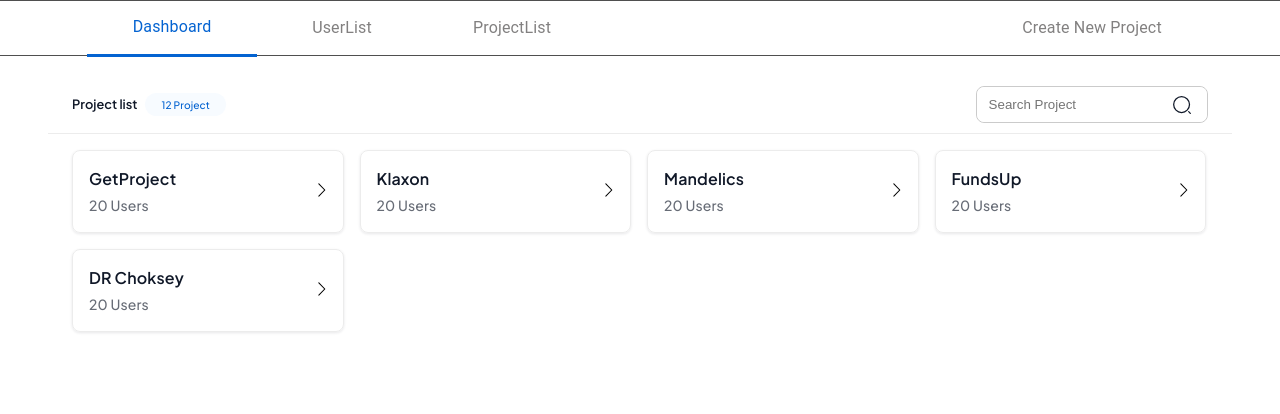
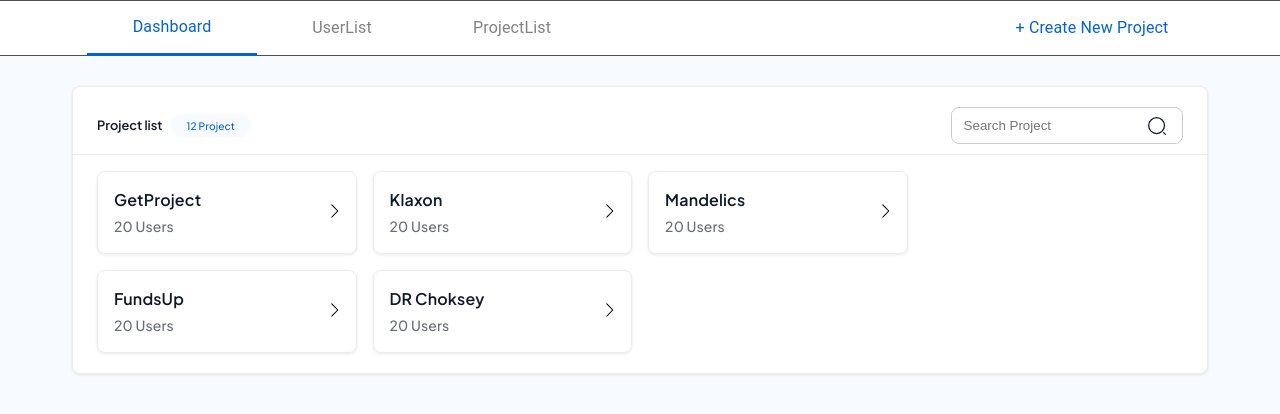
Before and after one commit to MunafHajir/tasksheet-manager, a React (Create React App) app in the folder tasksheet-manager/: page /ProjectList in a window 1280 px wide. Shown: the top 414 px of the page. Built offline with nearby package versions, Linux system fonts and the light colour scheme.

Commit message:
Fixed Folder Structure And Added The Rooutes

```diff
--- a/tasksheet-manager/src/Containers/Dashboard/DashboardTabs/DashboardMain.jsx
+++ b/tasksheet-manager/src/Containers/Dashboard/DashboardTabs/DashboardMain.jsx
@@ -49,13 +49,13 @@
 //   return (
 //     <div
 //       role="tabpanel"
-//       hidden={value !== index}
+//       hidden={value !=== index}
 //       id={`simple-tabpanel-${index}`}
 //       aria-labelledby={`simple-tab-${index}`}
 //       {...other}
 //       className={classes.CustomTabPanel}
 //     >
-//       {value === index && (
+//       {value ==== index && (
 //         <Box sx={{ p: 3, minHeight: "90vh" }}>
 //           <Typography className={classes.customTabPanel}>{children}</Typography>
 //         </Box>
@@ -169,38 +169,55 @@ const useStyle = createUseStyles({
     width: "170px",
     display: "flex",
     justifyContent: "center",
-    alignItems:'center',
+    alignItems: "center",
   },
-  creteProjectWidth:{
-    width:'232px',
+  creteProjectWidth: {
+    width: "232px",
     display: "flex",
+    color: "#0463D1",
     justifyContent: "center",
+    height: "56px",
   },
   flex: {
     display: "flex",
-    padding:'15px',
+    padding: "15px",
     justifyContent: "center",
   },
   activeLink: {
     color: "#828080",
     textDecoration: "none",
+    height: "56px",
+    width: "100%",
+    display: "flex",
+    justifyContent: "center",
+    alignItems: "center",
+  },
+  actLink:{
+    color: "#0463D1",
+    textDecoration: "none",
+    height: "56px",
+    width: "100%",
+    display: "flex",
+    justifyContent: "center",
+    alignItems: "center",
   },
   focusedTab: {
     width: "100%",
     display: "flex",
     justifyContent: "center",
-    height:'100%',
+    height: "100%",
     borderBottom: "3px solid #0463D1",
     color: "#0463D1",
-    padding:'15px',
-    textDecoration:'none'
+    // padding:'15px 0',
+    alignItems: "center",
+    textDecoration: "none",
   },
 });
 
 const DashboardMain = () => {
   const classes = useStyle();
   const [currentTab, setCurrentTab] = useState("Dashboard");
-  const handleFocus = (tab) => {
+  const handleFocus = tab => {
     setCurrentTab(`${tab}`);
   };
   return (
@@ -209,10 +226,17 @@ const DashboardMain = () => {
       <Box className={classes.DasboardMain}>
         <Box className={classes.flex}>
           <Box
-            className={ classes.width}
+            className={classes.width}
             onClick={() => handleFocus("Dashboard")}
           >
-            <Link to="/" className={currentTab=='Dashboard' ? classes.focusedTab : classes.activeLink}>
+            <Link
+              to="/"
+              className={
+                currentTab === "Dashboard"
+                  ? classes.focusedTab
+                  : classes.activeLink
+              }
+            >
               Dashboard
             </Link>
           </Box>
@@ -220,7 +244,14 @@ const DashboardMain = () => {
             className={classes.width}
             onClick={() => handleFocus("UserList")}
           >
-            <Link to="/UserList" className={currentTab=='UserList' ? classes.focusedTab : classes.activeLink}>
+            <Link
+              to="/UserList"
+              className={
+                currentTab === "UserList"
+                  ? classes.focusedTab
+                  : classes.activeLink
+              }
+            >
               UserList
             </Link>
           </Box>
@@ -228,14 +259,31 @@ const DashboardMain = () => {
             className={classes.width}
             onClick={() => handleFocus("ProjectList")}
           >
-            <Link to="/ProjectList" className={currentTab=='ProjectList' ? classes.focusedTab : classes.activeLink}>
+            <Link
+              to="/ProjectList"
+              className={
+                currentTab === "ProjectList"
+                  ? classes.focusedTab
+                  : classes.activeLink
+              }
+            >
               ProjectList
             </Link>
           </Box>
         </Box>
-        <Box className={classes.creteProjectWidth} onClick={() => handleFocus("Create New Project")}>
-          <Link to="/CreateNewProject" className={currentTab=='Create New Project' ? classes.focusedTab : classes.activeLink}>
-            Create New Project
+        <Box
+          className={classes.creteProjectWidth}
+          onClick={() => handleFocus("Create New Project")}
+        >
+          <Link
+            to="/CreateNewProject"
+            className={
+              currentTab === "Create New Project"
+                ? classes.focusedTab
+                : classes.actLink
+            }
+          >
+            + Create New Project
           </Link>
         </Box>
       </Box>
--- a/tasksheet-manager/src/Containers/Dashboard/DashboardProjectList/Card/CardContainer.jsx
+++ b/tasksheet-manager/src/Containers/DashboardProjectList/Card/CardContainer.jsx
@@ -1,8 +1,7 @@
-import Card from "Containers/Dashboard/DashboardProjectList/Card/Card";
-import { reRender } from "Stores/Action/Action";
+import Card from "./Card";
 import React from "react";
 import { createUseStyles } from "react-jss";
-import { useDispatch } from "react-redux";
+// import { useDispatch } from "react-redux";
 import { useNavigate } from "react-router-dom";
 
 const useStyle = createUseStyles({
@@ -27,7 +26,7 @@ const useStyle = createUseStyles({
 });
 
 const CardContainer = () => {
-  const dispatch = useDispatch();
+  // const dispatch = useDispatch();
   const classes = useStyle();
   const navigate = useNavigate();
 
@@ -46,7 +45,7 @@ const CardContainer = () => {
   // }
 
   const handleProjectDetail = value => {
-    dispatch(reRender(true));
+    // dispatch(reRender(true));
     navigate(`/ProjectList/${value}`);
   };
 
--- a/tasksheet-manager/src/Containers/Dashboard/DashboardProjectList/DashboardProjectList.jsx
+++ b/tasksheet-manager/src/Containers/DashboardProjectList/DashboardProjectList.jsx
@@ -4,7 +4,7 @@ import SupportingText from "Components/Common/SupportingText";
 import Text from "Components/Common/Text";
 import React from "react";
 import { createUseStyles } from "react-jss";
-import CardContainer from "Containers/Dashboard/DashboardProjectList/Card/CardContainer";
+import CardContainer from "./Card/CardContainer";
 import Border from "Components/Common/Border";
 
 const useStyle = createUseStyles({
@@ -35,8 +35,8 @@ const useStyle = createUseStyles({
     padding: "4px 16px",
   },
   searchWidth: {
-    width:'18vw'
-  }
+    width: "18vw",
+  },
 });
 
 const DashboardProjectList = () => {
@@ -56,7 +56,10 @@ const DashboardProjectList = () => {
             SupportingTitle={"12 Project"}
           />
         </div>
-        <SearchBar placeholder={"Search Project"} styleSearch={classes.searchWidth}/>
+        <SearchBar
+          placeholder={"Search Project"}
+          styleSearch={classes.searchWidth}
+        />
       </div>
 
       <Border />
--- a/tasksheet-manager/src/Containers/Dashboard/DashboardProjectList/ProjectDetail/ProjectDetail.jsx
+++ b/tasksheet-manager/src/Containers/DashboardProjectList/ProjectDetail/ProjectDetail.jsx
@@ -1,10 +1,10 @@
-import { reRender } from "Stores/Action/Action";
+// import { reRender } from "Stores/Action/Action";
 import React from "react";
-import { useDispatch } from "react-redux";
+// import { useDispatch } from "react-redux";
 import { useNavigate, useParams } from "react-router-dom";
 
 const ProjectDetail = () => {
-  const dispatch = useDispatch();
+  // const dispatch = useDispatch();
   const { ProjectName } = useParams();
 const navigate = useNavigate()
   const handleBack = () => {
--- a/tasksheet-manager/src/Layout.jsx
+++ b/tasksheet-manager/src/Layout.jsx
@@ -4,18 +4,29 @@ import React from "react";
 import { createUseStyles } from "react-jss";
 
 const useStyles = createUseStyles({
-  width:{
-    width:'100%',
-    padding:'30px 72px'
-  }
-})
+  width: {
+    width: "100%",
+    padding: "30px 72px",
+    background: "#F7FBFF",
+    minHeight:"90vh"
+  },
+  style: {
+    borderRadius: "8px",
+    border: "1px solid #ECECEC",
+    background: "#FFF",
+    boxShadow: "0px 1px 3px 0px rgba(16, 24, 40, 0.10)",
+    padding:"20px 24px"
+  },
+});
 
 const Layout = props => {
-  const classes = useStyles()
+  const classes = useStyles();
   return (
     <>
       <DashboardMain />
-      <Box className={classes.width}>{props.children}</Box>
+      <Box className={classes.width}>
+        <Box className={classes.style}>{props.children}</Box>
+      </Box>
     </>
   );
 };
```
Also changed, not shown: tasksheet-manager/src/App.js (+5 -4 lines), tasksheet-manager/src/Containers/DashboardProjectList/Card/Card.jsx (renamed from tasksheet-manager/src/Containers/Dashboard/DashboardProjectList/Card/Card.jsx), tasksheet-manager/src/Containers/DashboardUserList/DashboardUserDetails/DashboardUserDetails.jsx (renamed from tasksheet-manager/src/Containers/Dashboard/DashboardUserList/DashboardUserDetails/DashboardUserDetails.jsx), tasksheet-manager/src/Containers/DashboardUserList/DashboardUserList.jsx (renamed from tasksheet-manager/src/Containers/Dashboard/DashboardUserList/DashboardUserList.jsx).
